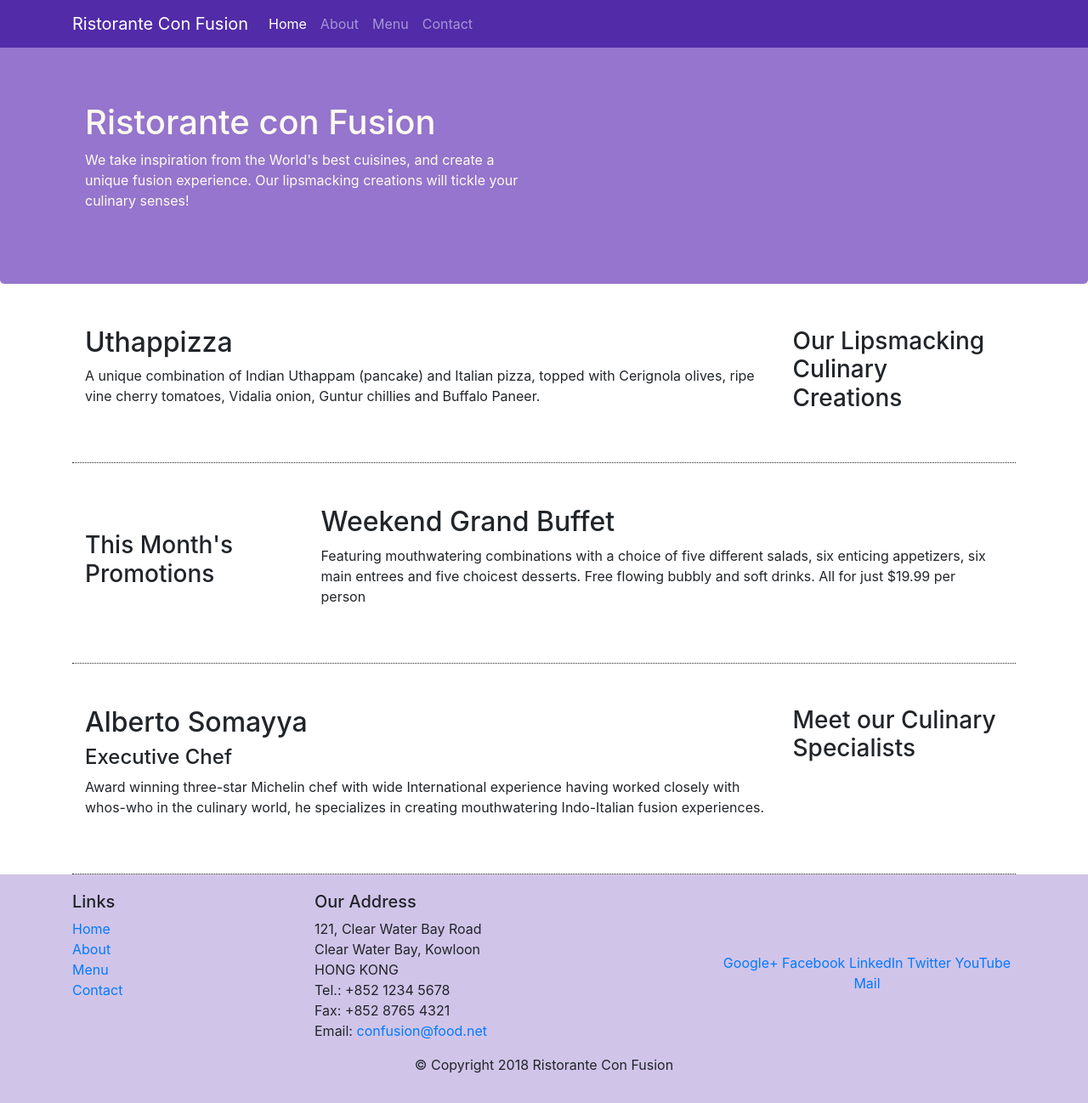
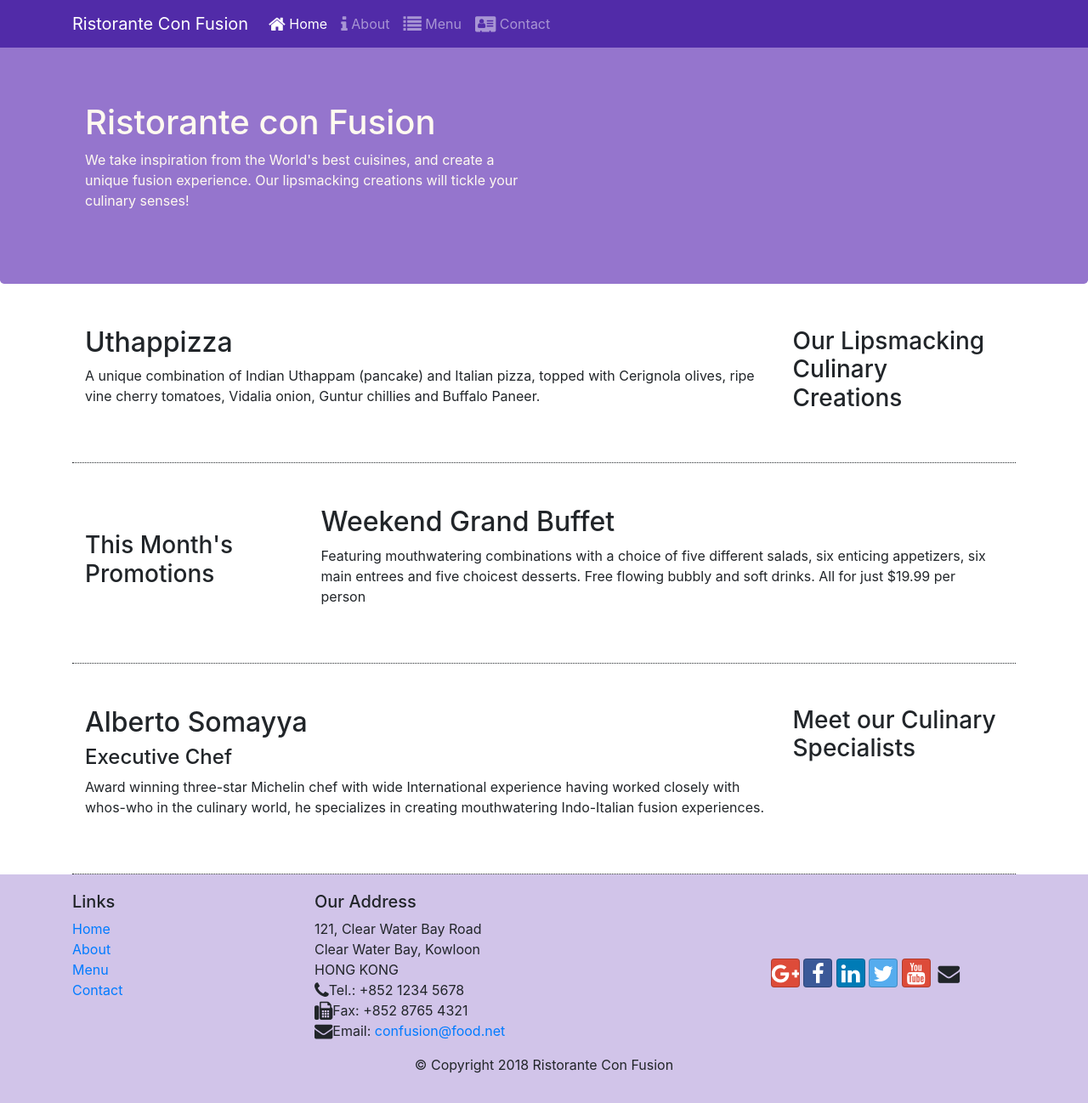
Before and after one commit to Leleka14/Hong-Kong-Bootstrap, a website: page index.html in a window 1280 px wide. Shown: the whole page at 85% size. Drawn offline with nearby package versions, Linux system fonts and the light colour scheme.

Commit message:
Icon fonts

```diff
--- a/index.html
+++ b/index.html
@@ -9,6 +9,8 @@
 
     <!-- Bootstrap CSS -->
     <link rel="stylesheet" href="node_modules/bootstrap/dist/css/bootstrap.min.css">
+    <link rel="stylesheet" href="node_modules/font-awesome/css/font-awesome.css">
+    <link rel="stylesheet" href="node_modules/bootstrap-social/bootstrap-social.css">
     <link rel="stylesheet" type="text/css" href="style.css">
     <title>Ristorante Con Fusion</title>
 </head>
@@ -22,10 +24,10 @@
             <a class="navbar-brand" href="#">Ristorante Con Fusion</a>
             <div class="collapse navbar-collapse" id="Navbar">
                 <ul class="navbar-nav mr-auto">
-                    <li class="nav-item active"><a href="#" class="nav-link">Home</a></li>
-                    <li class="nav-item"><a href="./aboutus.html" class="nav-link">About</a></li>
-                    <li class="nav-item"><a href="#" class="nav-link">Menu</a></li>
-                    <li class="nav-item"><a href="#" class="nav-link">Contact</a></li>
+                    <li class="nav-item active"><a href="#" class="nav-link"><span class="fa fa-home fa-lg"></span> Home</a></li>
+                    <li class="nav-item"><a href="./aboutus.html" class="nav-link"><span class="fa fa-info fa-lg"></span> About</a></li>
+                    <li class="nav-item"><a href="#" class="nav-link"><span class="fa fa-list fa-lg"></span> Menu</a></li>
+                    <li class="nav-item"><a href="#" class="nav-link"><span class="fa fa-address-card fa-lg"></span> Contact</a></li>
                 </ul>
             </div>
         </div>
@@ -93,19 +95,19 @@
 		              121, Clear Water Bay Road<br>
 		              Clear Water Bay, Kowloon<br>
 		              HONG KONG<br>
-		              Tel.: +852 1234 5678<br>
-		              Fax: +852 8765 4321<br>
-		              Email: <a href="mailto:confusion@food.net">confusion@food.net</a>
+		              <span class="fa fa-phone fa-lg"></span>Tel.: +852 1234 5678<br>
+		              <span class="fa fa-fax fa-lg"></span>Fax: +852 8765 4321<br>
+		              <span class="fa fa-envelope fa-lg"></span>Email: <a href="mailto:confusion@food.net">confusion@food.net</a>
 		           </address>
                 </div>
                 <div class="col-12 col-sm-4 align-self-center">
                     <div class="text-center">
-                        <a href="http://google.com/+">Google+</a>
-                        <a href="http://www.facebook.com/profile.php?id=">Facebook</a>
-                        <a href="http://www.linkedin.com/in/">LinkedIn</a>
-                        <a href="http://twitter.com/">Twitter</a>
-                        <a href="http://youtube.com/">YouTube</a>
-                        <a href="mailto:">Mail</a>
+                        <a class="btn btn-social-icon btn-google" href="http://google.com/+"><span class="fa fa-google-plus fa-lg"></span></a>
+                        <a class="btn btn-social-icon btn-facebook" href="http://www.facebook.com/profile.php?id="><span class="fa fa-facebook fa-lg"></span></a>
+                        <a class="btn btn-social-icon btn-linkedin" href="http://www.linkedin.com/in/"><span class="fa fa-linkedin fa-lg"></span></a>
+                        <a class="btn btn-social-icon btn-twitter" href="http://twitter.com/"><span class="fa fa-twitter fa-lg"></span></a>
+                        <a class="btn btn-social-icon btn-google" href="http://youtube.com/"><span class="fa fa-youtube fa-lg"></span></a>
+                        <a class="btn btn-social-icon" href="mailto:"><span class="fa fa-envelope fa-lg"></span></a>
                     </div>
                 </div>
            </div>
--- a/package.json
+++ b/package.json
@@ -15,6 +15,9 @@
   },
   "dependencies": {
     "bootstrap": "^4.5.0",
+    "bootstrap-social": "^5.1.1",
+    "font": "0.0.4",
+    "font-awesome": "^4.7.0",
     "jquery": "^3.5.1",
     "popper.js": "^1.16.1"
   }
```
Also changed, not shown: aboutus.html (+12 -10 lines), 1 other file.
